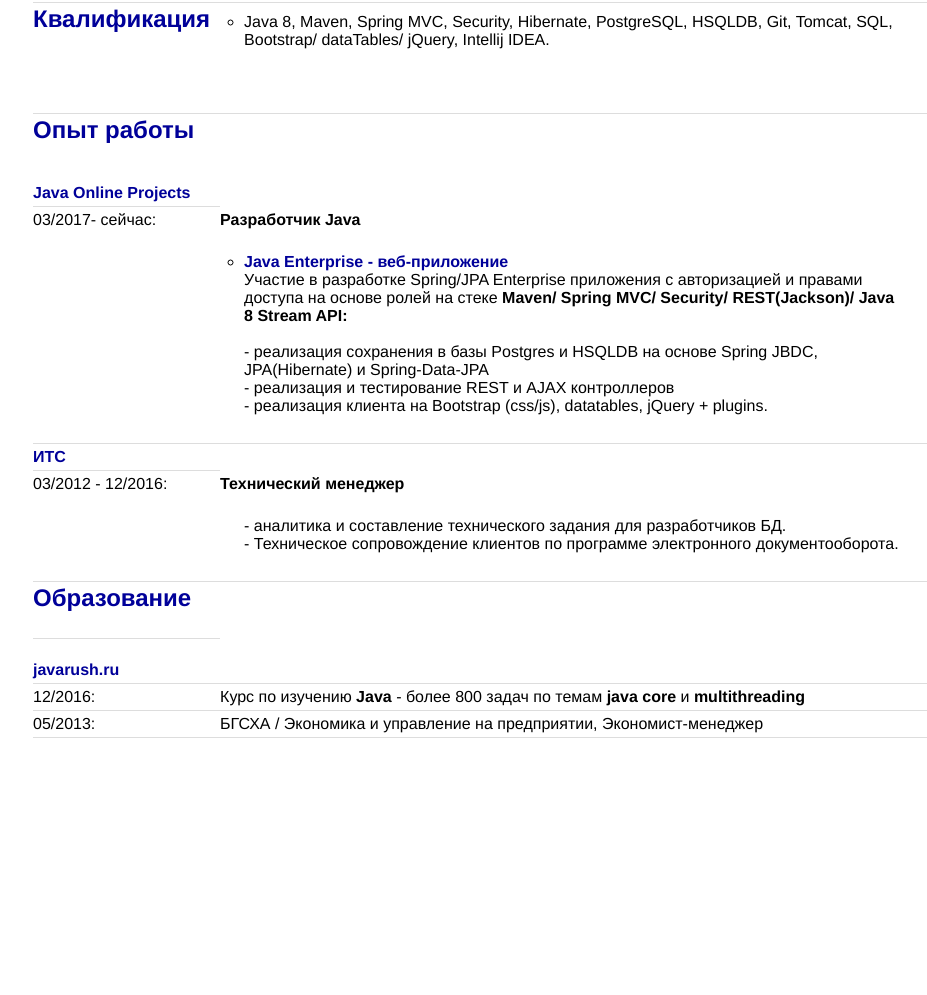
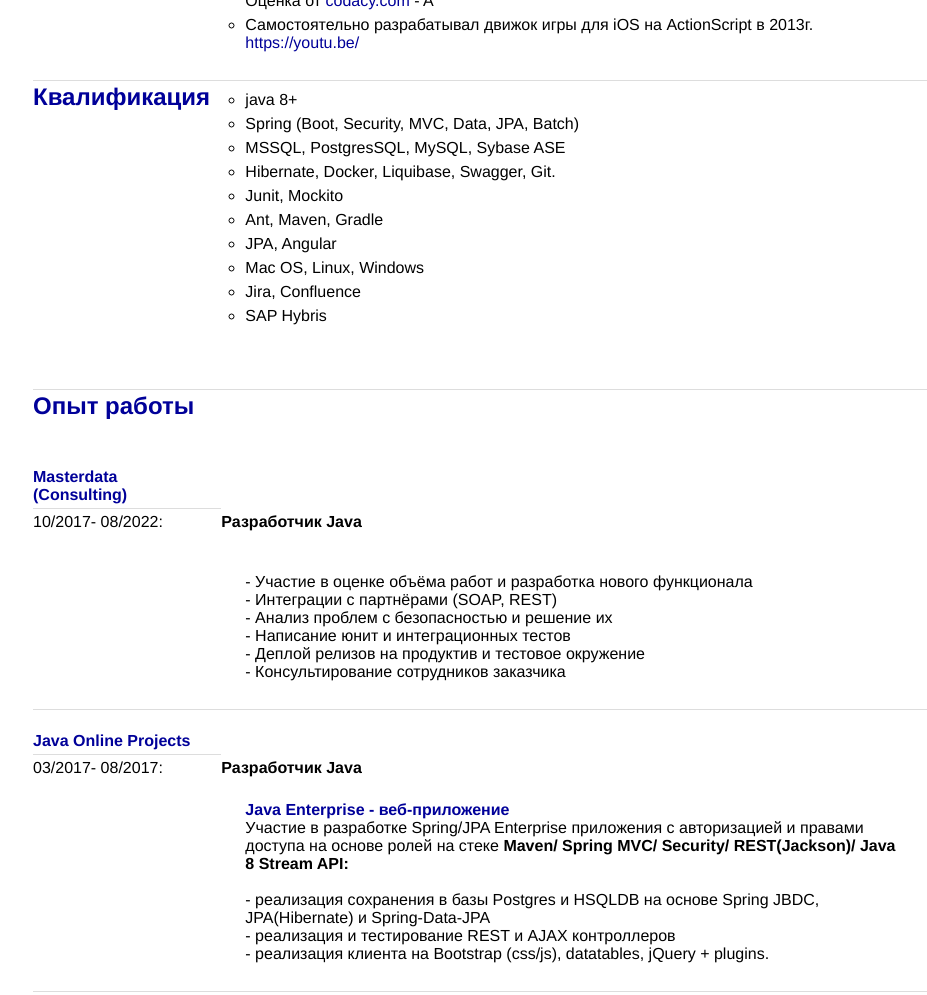
Before and after one commit to dementevay/dementevay.github.io, a plain HTML site: page index.html in a window 1280 px wide. Shown: the part 639-1634 px from the top of the page, without its empty margins (157-1084 px from the left). Before the commit the page ends 1423 px from the top, so only its background shows below. Drawn offline with Linux system fonts and the light colour scheme.

Commit message:
update 24.08.2022

```diff
--- a/index.html
+++ b/index.html
@@ -15,8 +15,8 @@
             <tr>
                 <td>
                     <h2>Дементьев Андрей</h2>
-                    Проживание: Россия, г. Москва<br>
-                    Тел: +7 (926) 633 40-69<br>
+                    Проживание: Грузия <br>
+                    Тел: * (***) *** **-**<br>
                     <a href="mailto:dementevay@gmail.com">dementevay@gmail.com</a><br>
                     <a href="skype:dementevay@gmail.com">dementevay@gmail.com</a><br>
                     <br>
@@ -56,10 +56,13 @@
                     <td><h3><a name="achivements">Достижения</a></h3></td>
                     <td>
                         <ul>
+                            <li> С октября 2017 по август 2022 принял участие в 6 проектах клиентов консалтинговой компании.
+                                <br>ABB / Amway / NLMK / Commercial bank KYRGYZSTAN
+                                <br>Network of pharmacies (Gorzdrav,  36.6) / CT Consulting</li>
                             <li>Участие в разработке Spring/JPA Enterprise приложения - <a href="https://topjava.herokuapp.com/" target="_blank">topjava.herokuapp.com</a> </li>
                             <li>Сделал тестовое задание - веб-приложение с авторизацией и правами доступа на основе ролей, на стеке :
                                 <b>Maven/ Spring MVC/ Security/ JPA(Hibernate)/ REST(Jackson)/ PostgreSQL/ Bootstrap/ dataTables/ AJAX(jQuery)</b>
-                                <br>Запустил его на своём сервере(<b>Tomcat</b>) - <a href="http://78.107.252.233:8080/voting/" target="_blank">http://78.107.252.233:8080/voting/</a>
+                                <br>Запустил его на своём сервере(<b>Tomcat</b>) - <a href="http://**.***.***.***:8080/voting/" target="_blank">http://**.***.***.***:8080/voting/</a>
                                 <br>Репозиторий проекта - <a href="https://github.com/dementevay/Choosearestaurant" target="_blank">https://github.com/dementevay/Choosearestaurant</a>
                                 <br>Оценка от <a href="https://www.codacy.com/app/dementevay/Choosearestaurant?utm_source=github.com&utm_medium=referral&utm_content=dementevay/Choosearestaurant&utm_campaign=Badge_Grade" target="_blank">codacy.com</a>  - A
 
@@ -70,38 +73,73 @@
                 <tr>
                     <td><h3><a name="qualification">Квалификация</a></h3></td>
                     <td>
+                        <!--                        &lt;!&ndash;<ul>-->
+                        <!--                            <li>Java 8, Maven, Spring MVC, Security, Hibernate, PostgreSQL, HSQLDB, Git, Tomcat, SQL, Bootstrap/ dataTables/ jQuery,  Intellij IDEA.</li>-->
+                        <!--                        </ul>&ndash;&gt;-->
                         <ul>
-                            <li>Java 8, Maven, Spring MVC, Security, Hibernate, PostgreSQL, HSQLDB, Git, Tomcat, SQL, Bootstrap/ dataTables/ jQuery,  Intellij IDEA.</li>
+                            <li> java 8+ </li>
+                            <li> Spring (Boot, Security, MVC, Data, JPA, Batch) </li>
+                            <li> MSSQL, PostgresSQL, MySQL, Sybase ASE </li>
+                            <li> Hibernate, Docker, Liquibase, Swagger, Git. </li>
+                            <li> Junit, Mockito </li>
+                            <li> Ant, Maven, Gradle </li>
+                            <li> JPA, Angular </li>
+                            <li> Mac OS, Linux, Windows </li>
+                            <li> Jira, Confluence </li>
+                            <li> SAP Hybris </li>
                         </ul>
                         <br>
                         <br>
                     </td>
                 </tr>
                 <tr>
-                    <td><h3><a name="experience">Опыт работы</a></h3><!--</td>
+                    <td style="border: transparent"><h3><a name="experience">Опыт работы</a></h3><!--</td>
                 </tr>
                 <tr>-->
-                    <!--<td colspan="2">--><br><strong><a href="http://javaops.ru/" target="_blank">Java Online Projects</a></strong>
+                        <!--<td colspan="2">-->
+                        <!--                        <br><strong><a href="http://javaops.ru/" target="_blank">Java Online Projects</a></strong>-->
                     </td>
                 </tr>
+
                 <tr>
-                    <td>03/2017- сейчас:</td>
+                    <td><br><strong><a href="http://javaops.ru/" target="_blank">Masterdata (Consulting)</a></strong></td>
+                </tr>
+                <tr>
+                    <td>10/2017- 08/2022:</td>
                     <td><strong>Разработчик Java</strong>
                         <p>
                         <ul>
-                            <li><b><a href="https://topjava.herokuapp.com/">Java Enterprise - веб-приложение</a></b><br/>
+                            <br>- Участие в оценке объёма работ и разработка нового функционала
+                            <br>- Интеграции с партнёрами (SOAP, REST)
+                            <br>- Анализ проблем с безопасностью и решение их
+                            <br>- Написание юнит и интеграционных тестов
+                            <br>- Деплой релизов на продуктив и тестовое окружение
+                            <br>- Консультирование сотрудников заказчика
+                        </ul>
+                        </p>
+                    </td>
+                </tr>
+
+                <tr>
+                    <td><br><strong><a href="http://javaops.ru/" target="_blank">Java Online Projects</a></strong></td>
+                </tr>
+                <tr>
+                    <td>03/2017- 08/2017:</td>
+                    <td><strong>Разработчик Java</strong>
+                        <p>
+                        <ul>
+                            <b><a href="https://topjava.herokuapp.com/">Java Enterprise - веб-приложение</a></b><br/>
                             Участие в разработке Spring/JPA Enterprise приложения c авторизацией и правами доступа на основе ролей на стеке <strong>Maven/ Spring MVC/ Security/ REST(Jackson)/ Java 8 Stream API:</strong>
                             <br>
                             <br>- реализация сохранения в базы Postgres и HSQLDB на основе Spring JBDC, JPA(Hibernate) и Spring-Data-JPA
                             <br>- реализация и тестирование REST и AJAX контроллеров
                             <br>- реализация клиента на Bootstrap (css/js), datatables, jQuery + plugins.
-                            </li>
                         </ul>
                         </p>
                     </td>
                 </tr>
                 <tr>
-                    <td><a><strong>ИТС</strong></a></td>
+                    <td><br><a><strong>ИТС</strong></a></td>
                 <tr>
                     <td>03/2012 - 12/2016:</td>
                     <td><strong>Технический менеджер</strong>
```
Lines whose indentation alone changed are shown as unchanged.
